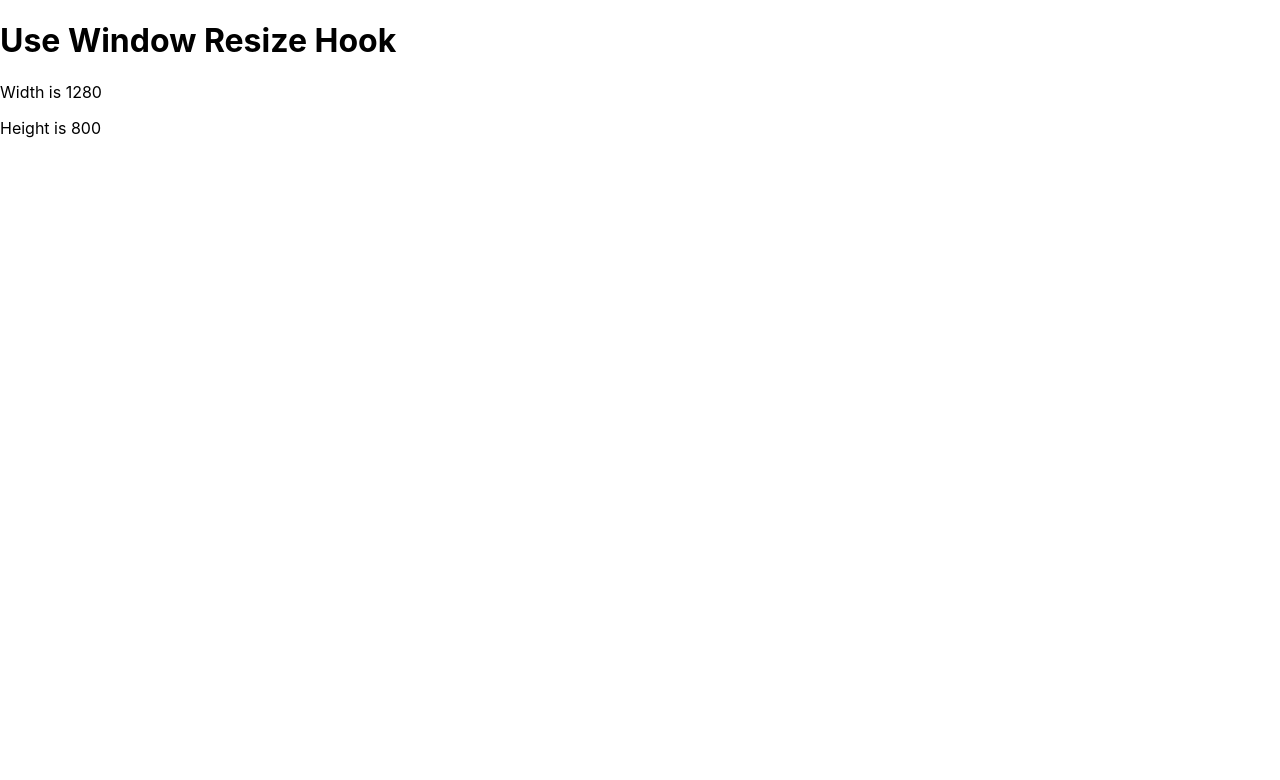
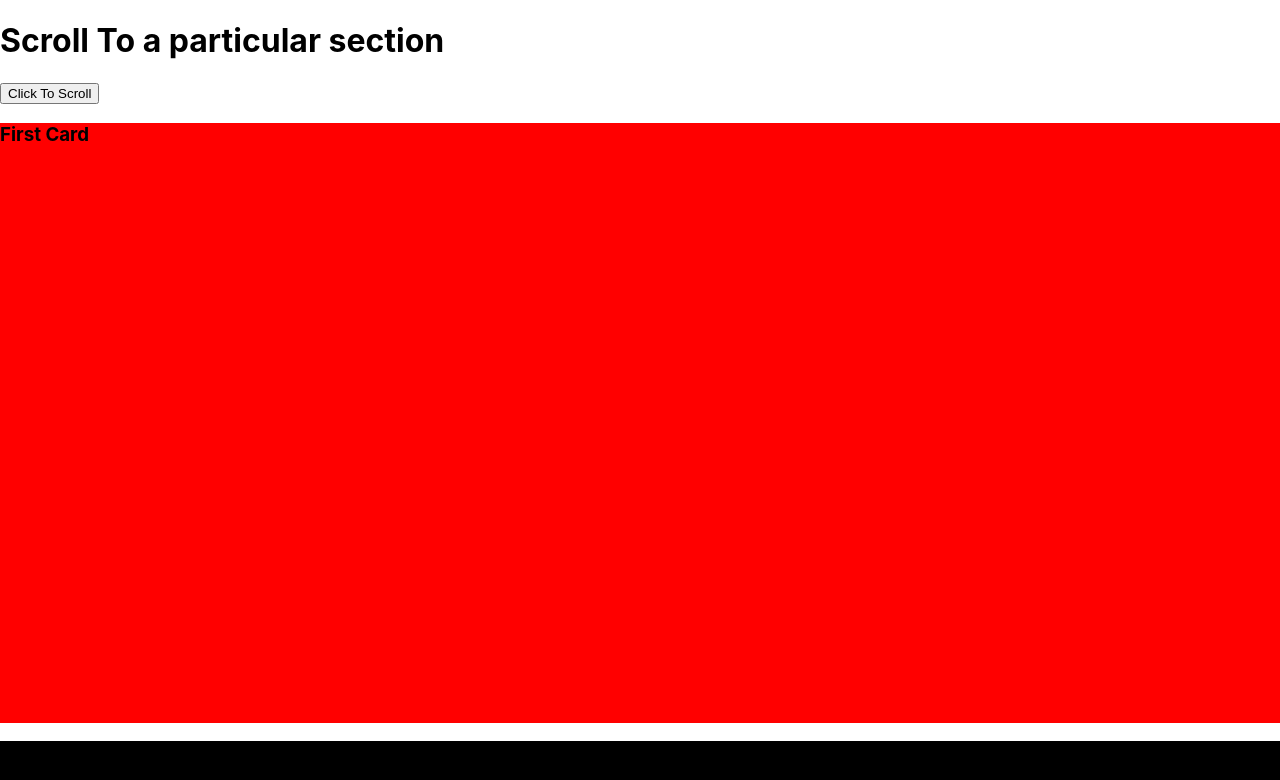
Before and after one commit to yemunhtetoo/react-20-ui-components-functional-concepts, a React (Create React App) app: page / in a window 1280 px wide. Shown: the top 780 px of the page. Built offline with nearby package versions, Linux system fonts and the light colour scheme.

Commit message:
20 projects

```diff
--- a/src/App.js
+++ b/src/App.js
@@ -20,6 +20,8 @@
 import UseFetchHookTest from './Components/use-fetch/test';
 import UseOnclickOutSideTest from './Components/use-outside-click';
 import UseWindowResize from './Components/use-window-resize/test';
+import ScrollToTopAndBottom from './Components/scroll-to-top-and-bottom';
+import ScrollToSection from './Components/scroll-to-top-and-bottom/scroll-to-section';
 export default function AccordionLists(){
    return (
     <div className='App'>
@@ -77,7 +79,13 @@
       {/* <UseOnclickOutSideTest /> */}
 
       {/* Use Window resize hook test */}
-      <UseWindowResize />
+      {/* <UseWindowResize /> */}
+
+      {/* Scroll To Top to Bottom */}
+      {/* <ScrollToTopAndBottom /> */}
+
+      {/* Scroll To a particular section */}
+      <ScrollToSection />
     </div>
    );
 
--- /dev/null
+++ b/src/Components/scroll-to-top-and-bottom/index.jsx
@@ -0,0 +1,38 @@
+import { useRef } from "react";
+import useFetch from "../use-fetch";
+
+export default function ScrollToTopAndBottom(){
+    const {data, error, pending}= useFetch("https://dummyjson.com/products?limit=200",{});
+
+    const bottomRef= useRef(null);
+    function handleScrollToTop(){
+        window.scrollTo({
+            top:0, left:0, behavior:'smooth',
+        })
+    }
+
+    function handleScrollToBottom(){
+        bottomRef.current.scrollIntoView({behavior:'smooth'});
+    }
+    if(error){
+        return <h1>Error occured! Please Try Again.</h1>
+    }
+    if(pending){
+        return <h1>Loading ! Please wait...</h1>
+    }
+    return <div>
+        <h1>Scroll To Top and Bottom Feature</h1>
+        <h3>This is the top of the page</h3>
+        <button onClick={handleScrollToBottom}>Scroll To Bottom</button>
+        <ul style={{listStyle: 'none'}}>
+            {
+                data && data.products && data.products.length ?
+                    data.products.map(item=><li>{item.title}</li>)
+                : null
+            }
+        </ul>
+        <button onClick={handleScrollToTop}>Scroll To Top</button>
+        <div ref={bottomRef}></div>
+        <h3>This is the bottom of the page</h3>
+    </div>
+}
--- /dev/null
+++ b/src/Components/scroll-to-top-and-bottom/scroll-to-section.jsx
@@ -0,0 +1,73 @@
+import { useRef } from "react";
+
+export default function ScrollToSection(){
+    const ref= useRef(null)
+    const data=[
+        {
+            label: 'First Card',
+            style: {
+                width: '100%',
+                height: '600px',
+                background: 'red',
+            }
+
+        },
+        {
+            label: 'Two Card',
+            style: {
+                width: '100%',
+                height: '600px',
+                background: 'black',
+            }
+
+        },
+        {
+            label: 'Three Card',
+            style: {
+                width: '100%',
+                height: '600px',
+                background: 'green',
+            }
+
+        },
+        {
+            label: 'Fourth Card',
+            style: {
+                width: '100%',
+                height: '600px',
+                background: 'blue',
+            }
+
+        },
+        {
+            label: 'Fifth Card',
+            style: {
+                width: '100%',
+                height: '600px',
+                background: 'orange',
+            }
+
+        },
+    ];
+
+    function handleScrollToSection(){
+        let pos = ref.current.getBoundingClientRect().top;
+        window.scrollTo({
+            top: pos,
+            behavior: 'smooth',
+        })
+    }
+    return (
+        <div>
+            <h1>Scroll To a particular section</h1>
+            <button onClick={handleScrollToSection}>Click To Scroll</button>
+            {
+                data.map((dataItem, index)=>(
+                    <div ref={index === 2 ? ref : null} style={dataItem.style}>
+                        <h3>{dataItem.label}</h3>
+                    </div>
+                ))
+            }
+        </div>
+    );
+}
```
